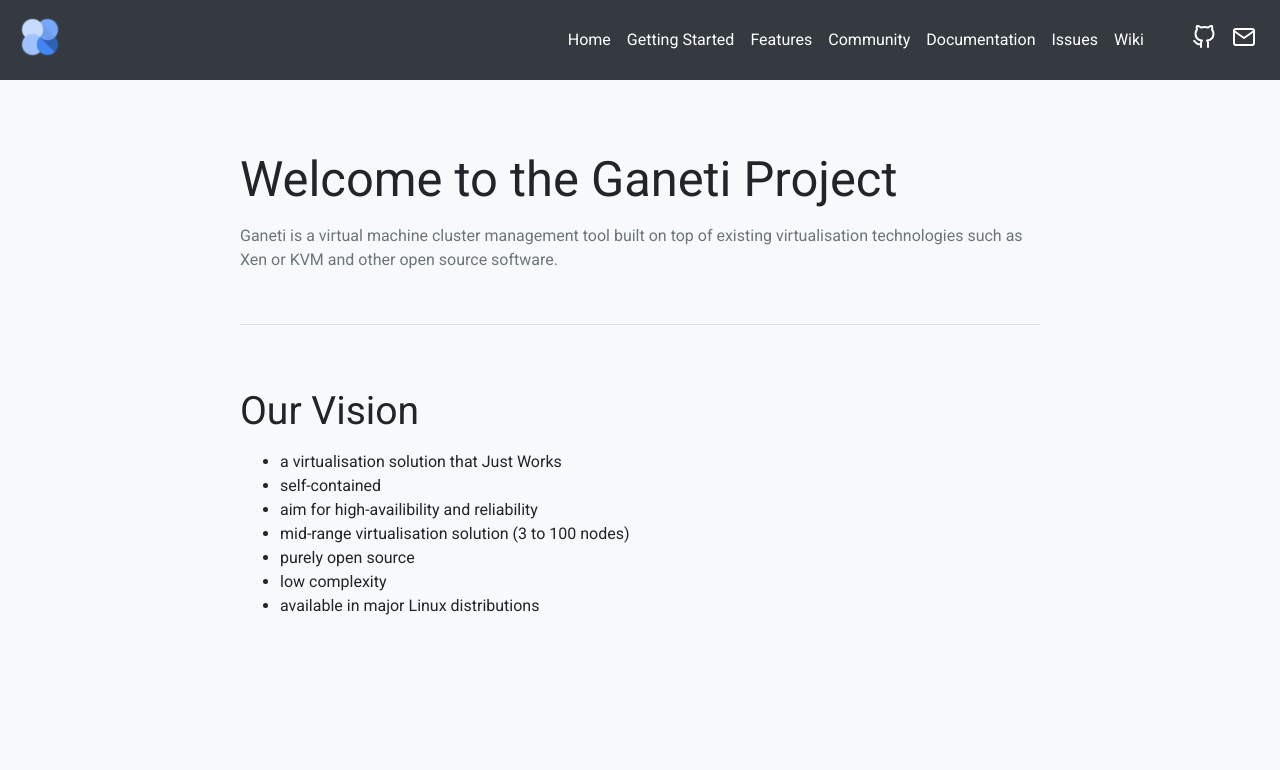
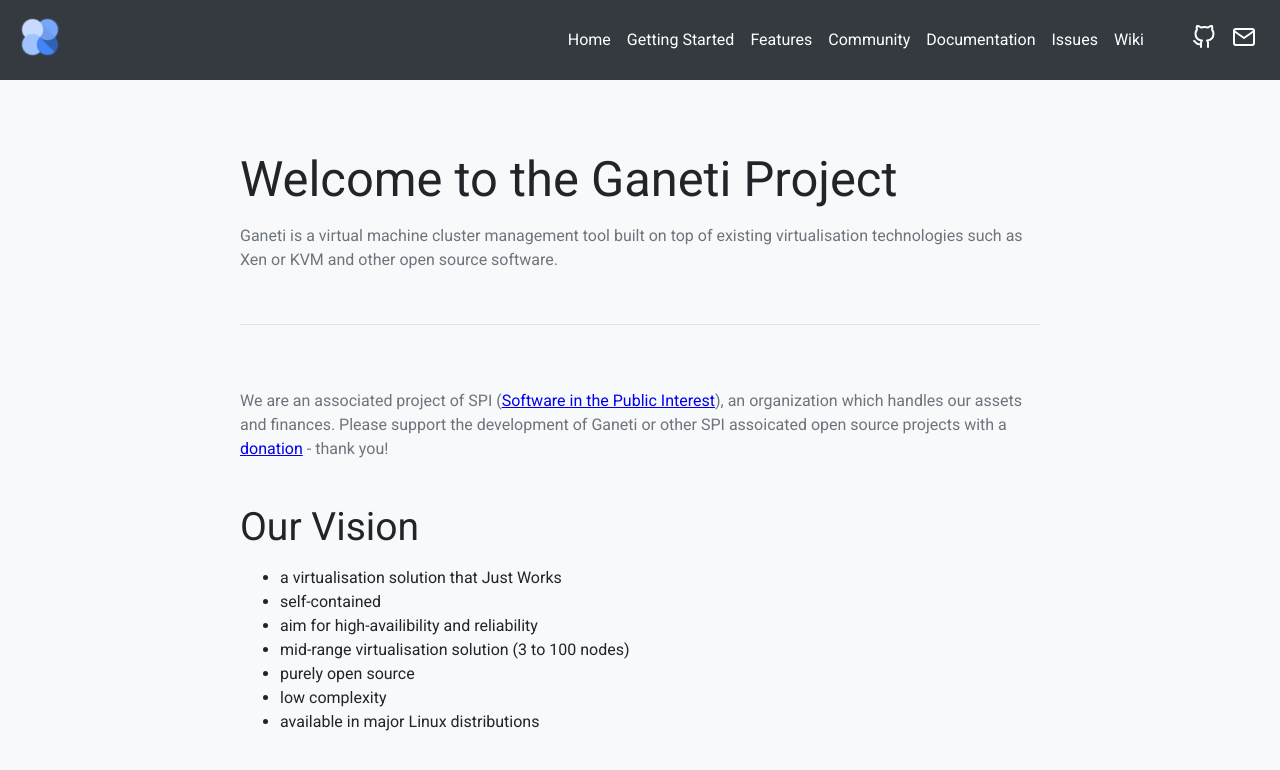
Before and after one commit to ganeti/ganeti.org, a Jekyll site: the page built from index.html, in a window 1280 px wide. Shown: the top 770 px of the page. Built offline with Jekyll 4.4.1, drawn with Linux system fonts in a browser that asks for light colours.

Commit message:
add information about SPI membership

```diff
--- a/index.html
+++ b/index.html
@@ -12,6 +12,12 @@ title: Ganeti
 	</header>
 
 	<section>
+		<p>
+			We are an associated project of SPI (<a href="https://spi-inc.org/">Software in the Public Interest</a>),
+			an organization which handles our assets and finances. Please support the development of Ganeti or other SPI
+			assoicated open source projects with a <a href="https://spi-inc.org/donations/">donation</a> - thank you!
+		</p>
+
 		<h2>Our Vision</h2>
 		<ul>
 			<li>a virtualisation solution that Just Works</li>
```
